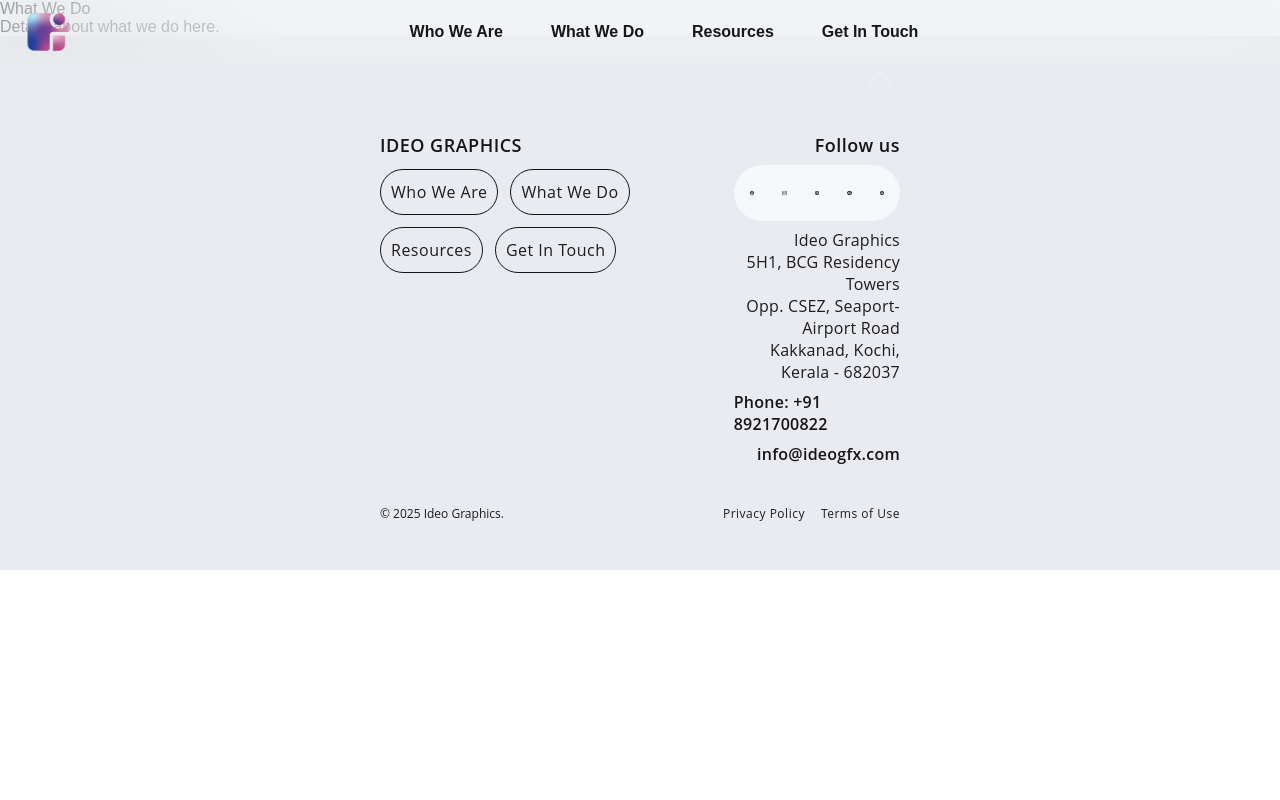
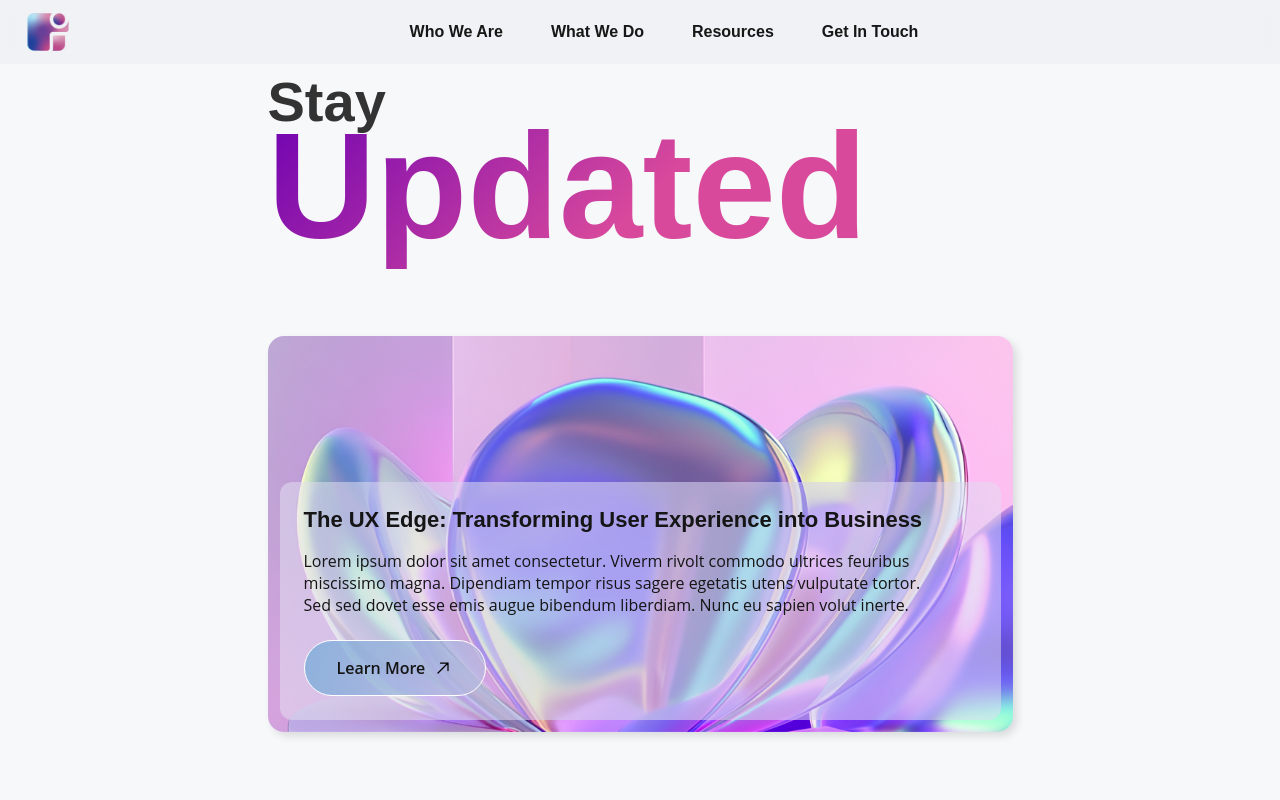
Before and after one commit to ideoguru/ideogfx.com, a Next.js app: page /Resources in a window 1280 px wide. Shown: the top 800 px of the page. Built offline with nearby package versions, Linux system fonts and the light colour scheme.

Commit message:
Resource page Hero part

```diff
--- a/src/app/Resources/page.tsx
+++ b/src/app/Resources/page.tsx
@@ -3,15 +3,14 @@ import { NextPage } from "next";
 import Header from "../../components/Header";  // Correct path to Header
 import Footer from "../../components/Footer";  // Correct path to Footer
 import styles from "../../styles/HomePage.module.css";
-
+import Hero from "../../components/Resources/Resourse_hero";
 
 const InsightPage: NextPage = () => {
   return (
     <div className={styles.homePage}>
       <Header />
       <main>
-        <h1>What We Do</h1>
-        <p>Details about what we do here.</p>
+       <Hero />
       </main>
       <Footer />
     </div>
--- /dev/null
+++ b/src/components/Resources/Resourse_hero.tsx
@@ -0,0 +1,60 @@
+import type { NextPage } from "next";
+import Image from "next/image";
+import styles from "../../styles/Resourse_hero.module.css";
+
+const ResourcesHero: NextPage = () => {
+  return (
+    <div className={styles.heroSection}>
+      <div className={styles.contentContainer}>
+        {/* Main Heading */}
+        <div className={styles.headingContainer}>
+  <div className={styles.textWrapper}>
+    <h1 className={styles.stayText}>Stay</h1>
+    <div className={styles.updatedGradient}>Updated</div>
+  </div>
+</div>
+        {/* Hero Card */}
+        <div className={styles.heroCard}>
+          <Image
+            src="/resources1.png"
+            alt="UX Edge"
+            fill
+            className={styles.cardBackground}
+            priority
+          />
+          <div className={styles.cardContent}>
+            <h2 className={styles.cardTitle}>
+              The UX Edge: Transforming User Experience into Business
+            </h2>
+            <p className={styles.cardText}>
+              Lorem ipsum dolor sit amet consectetur. Viverm rivolt commodo ultrices feuribus<br />
+              miscissimo magna. Dipendiam tempor risus sagere egetatis utens vulputate tortor.<br />
+              Sed sed dovet esse emis augue bibendum liberdiam. Nunc eu sapien volut inerte.
+            </p>
+            <button className={styles.learnMoreButton}>
+              Learn More
+              <Image
+                src="/solar_arrow-right-up-linear.svg"
+                width={20}
+                height={20}
+                alt="arrow"
+                className={styles.buttonIcon}
+              />
+            </button>
+          </div>
+        </div>
+
+        {/* Scroll Indicator */}
+        <Image
+          src="/Group166.svg"
+          width={48}
+          height={55}
+          alt="Scroll down"
+          className={styles.scrollIndicator}
+        />
+      </div>
+    </div>
+  );
+};
+
+export default ResourcesHero;
--- /dev/null
+++ b/src/styles/Resourse_hero.module.css
@@ -0,0 +1,209 @@
+/* ResourcesHero.module.css */
+.heroSection {
+    position: relative;
+    width: 100%;
+    min-height: 100vh;
+    height: auto;
+    background: #F7F8FA;
+    display: flex;
+    justify-content: center;
+    align-items: center;
+    overflow: hidden;
+  }
+
+  .contentContainer {
+    width: 90%;
+    max-width: 1160px;
+    height: 100%;
+    position: relative;
+    display: flex;
+    flex-direction: column;
+    align-items: center;
+    justify-content: center;
+    padding: 2rem 0;
+  }
+
+  /* Desktop styles (unchanged) */
+  .headingContainer {
+    text-align: left;
+    margin-bottom: 60px;
+    z-index: 2;
+    width: 745px;
+  }
+
+  .stayText {
+    font-size: 56px;
+    font-weight: 600;
+    line-height: 68px;
+    color: #333;
+    font-family: 'Poppins', sans-serif;
+    margin: 0;
+    display: flex;
+    justify-content: flex-start;
+  }
+
+  .updatedGradient {
+    font-size: 150px;
+    line-height: 180px;
+    font-weight: 600;
+    background: linear-gradient(135deg, #6B00B3 0%, #D8499C 52%, #D8499C 100%);
+    -webkit-background-clip: text;
+    -webkit-text-fill-color: transparent;
+    font-family: 'Poppins', sans-serif;
+    margin-top: -40px;
+    text-align: left;
+    width: 100%;
+  }
+
+  .heroCard {
+    position: relative;
+    width: 745px;
+    height: 396px;
+    border-radius: 16px;
+    box-shadow: 4px 4px 8px rgba(0, 0, 0, 0.12);
+    overflow: hidden;
+  }
+
+  /* Mobile responsive adjustments */
+  @media (max-width: 1200px) {
+    .heroSection {
+      height: auto;
+      min-height: 900px;
+    }
+
+    .contentContainer {
+      width: 95%;
+      padding: 1rem 0;
+    }
+  }
+
+  @media (max-width: 768px) {
+    .headingContainer {
+      width: 100%;
+      margin-bottom: 40px;
+    }
+
+    .stayText {
+      font-size: 40px;
+      line-height: 48px;
+    }
+
+    .updatedGradient {
+      font-size: 80px;
+      line-height: 100px;
+      margin-top: -20px;
+    }
+
+    .heroCard {
+      width: 100%;
+      height: auto;
+      aspect-ratio: 745/396;
+    }
+
+    .cardContent {
+      padding: 1.5rem;
+    }
+
+    .cardTitle {
+      font-size: 18px;
+      line-height: 24px;
+    }
+
+    .cardText {
+      font-size: 14px;
+      line-height: 20px;
+    }
+
+    .learnMoreButton {
+      padding: 12px 24px;
+      font-size: 14px;
+    }
+
+    .scrollIndicator {
+      position: relative;
+      bottom: auto;
+      margin-top: 2rem;
+    }
+  }
+
+  /* Rest of the unchanged styles */
+  .cardBackground {
+    object-fit: cover;
+    z-index: 1;
+  }
+
+  .cardContent {
+    position: absolute;
+    bottom: 12px;
+    left: 12px;
+    right: 12px;
+    background: rgba(247, 248, 250, 0.4);
+    backdrop-filter: blur(160px);
+    border-radius: 12px;
+    padding: 24px;
+    z-index: 2;
+  }
+
+  .cardTitle {
+    font-size: 22px;
+    font-weight: 600;
+    line-height: 28px;
+    color: #151515;
+    margin: 0 0 16px 0;
+    font-family: 'Poppins', sans-serif;
+  }
+
+  .cardText {
+    font-size: 16px;
+    line-height: 22px;
+    color: #151515;
+    margin: 0 0 24px 0;
+    font-family: 'Open Sans', sans-serif;
+  }
+
+  .learnMoreButton {
+    display: flex;
+    align-items: center;
+    gap: 8px;
+    background: linear-gradient(99.58deg, rgba(115, 171, 216, 0.75), rgba(187, 186, 225, 0.75));
+    border: 1px solid #FFF;
+    border-radius: 40px;
+    padding: 16px 32px;
+    font-family: 'Open Sans', sans-serif;
+    font-weight: 600;
+    font-size: 16px;
+    color: #151515;
+    cursor: pointer;
+    transition: transform 0.3s ease;
+  }
+
+  .learnMoreButton:hover {
+    transform: translateY(-2px);
+  }
+
+  .scrollIndicator {
+    position: absolute;
+    bottom: 40px;
+    left: 50%;
+    transform: translateX(-50%);
+    animation: bounce 2s infinite;
+  }
+
+  @keyframes bounce {
+    0%, 20%, 50%, 80%, 100% {
+      transform: translateY(0);
+    }
+    40% {
+      transform: translateY(-30px);
+    }
+    60% {
+      transform: translateY(-15px);
+    }
+  }
+
+  .textWrapper {
+    display: flex;
+    flex-direction: column;
+    align-items: flex-start;
+    width: 100%;
+  }
```
Also changed, not shown: public/resources1.png (added).
